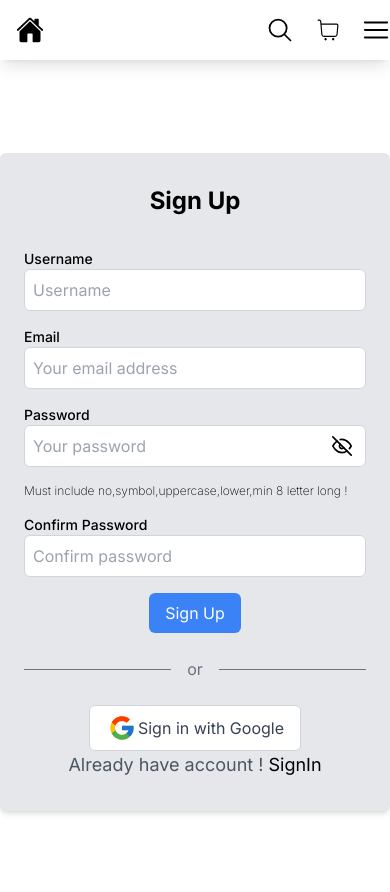
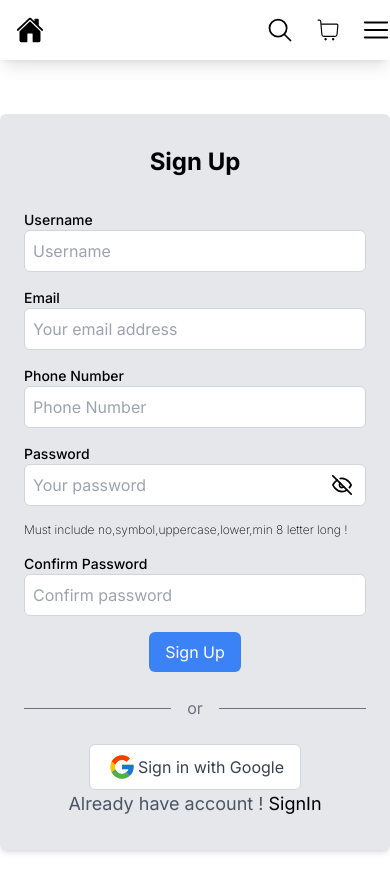
Before and after one commit to Gagandeep-Sethi/next-shop, a Next.js app: page /user/signup in a window 390 px wide. Shown: the top 892 px of the page. Built offline with nearby package versions, Linux system fonts and the light colour scheme; no server answers.

Commit message:
phone number

```diff
--- a/src/app/(components)/NewProduct.jsx
+++ b/src/app/(components)/NewProduct.jsx
@@ -153,7 +153,7 @@ const NewProduct = () => {
               type="number"
               name="warranty"
               className="input"
-              placeholder="Name of the product"
+              placeholder="Warranty"
               value={formValue.warranty}
               onChange={handleChange}
               required
--- a/src/app/(components)/SignUp.jsx
+++ b/src/app/(components)/SignUp.jsx
@@ -12,6 +12,7 @@ const SignUp = () => {
     password: "",
     confirmPassword: "",
     email: "",
+    phoneNumber: "",
   });
   const session = useSession();
   const { signUp, isLoading, error } = useSignup();
@@ -61,6 +62,20 @@ const SignUp = () => {
               className="input"
               placeholder="Your email address"
               value={formValue.email}
+              onChange={handleChange}
+              required
+            />
+          </div>
+          <div className="flex flex-col">
+            <label htmlFor="phoneNumber" className="text-sm font-medium">
+              Phone Number
+            </label>
+            <input
+              type="number"
+              name="phoneNumber"
+              className="input"
+              placeholder="Phone Number"
+              value={formValue.phoneNumber}
               onChange={handleChange}
               required
             />
--- a/src/app/(components)/UpdateProduct.jsx
+++ b/src/app/(components)/UpdateProduct.jsx
@@ -187,7 +187,7 @@ const UpdateProduct = ({ productId }) => {
               type="number"
               name="warranty"
               className="input"
-              placeholder="Name of the product"
+              placeholder="Warranty"
               value={formValue.warranty}
               onChange={handleChange}
               required
--- a/src/app/(hooks)/useSignup.js
+++ b/src/app/(hooks)/useSignup.js
@@ -16,7 +16,13 @@ export const useSignup = () => {
     const response = await fetch(`/api/users/signup`, {
       method: "POST",
       headers: { "Content-Type": "application/json" },
-      body: JSON.stringify({ username, email, password, confirmPassword }),
+      body: JSON.stringify({
+        username,
+        email,
+        password,
+        confirmPassword,
+        phoneNumber,
+      }),
     });
     const json = await response.json();
 
--- a/src/app/api/users/signup/route.js
+++ b/src/app/api/users/signup/route.js
@@ -20,8 +20,8 @@ function generateTokenExpiry() {
 export async function POST(req) {
   try {
     const body = await req.json();
-    const { username, email, password, confirmPassword } = body;
-    if (!email || !password) {
+    const { username, email, password, confirmPassword, phoneNumber } = body;
+    if (!email || !password || !phoneNumber) {
       throw new Error("All fields must be filed");
     }
 
@@ -34,6 +34,9 @@ export async function POST(req) {
     }
     if (password !== confirmPassword) {
       throw new Error("Password doesn't match");
+    }
+    if (!validator.isMobilePhone(phoneNumber, "IN")) {
+      throw new Error("Phone number invalid");
     }
 
     const emailExist = await User.findOne({ email });
@@ -56,6 +59,7 @@ export async function POST(req) {
     const hashPassword = await bcrypt.hash(password, salt);
     const user = await User.create({
       username,
+      phoneNumber,
       email: email.toLowerCase(),
       password: hashPassword,
       verifyToken: generateVerificationToken(),
--- a/src/models/userModel.js
+++ b/src/models/userModel.js
@@ -10,6 +10,10 @@ const userSchema = new mongoose.Schema({
     required: true,
     unique: true,
     trim: true,
+  },
+  phoneNumber: {
+    type: Number,
+    required: true,
   },
   password: {
     type: String,
```
